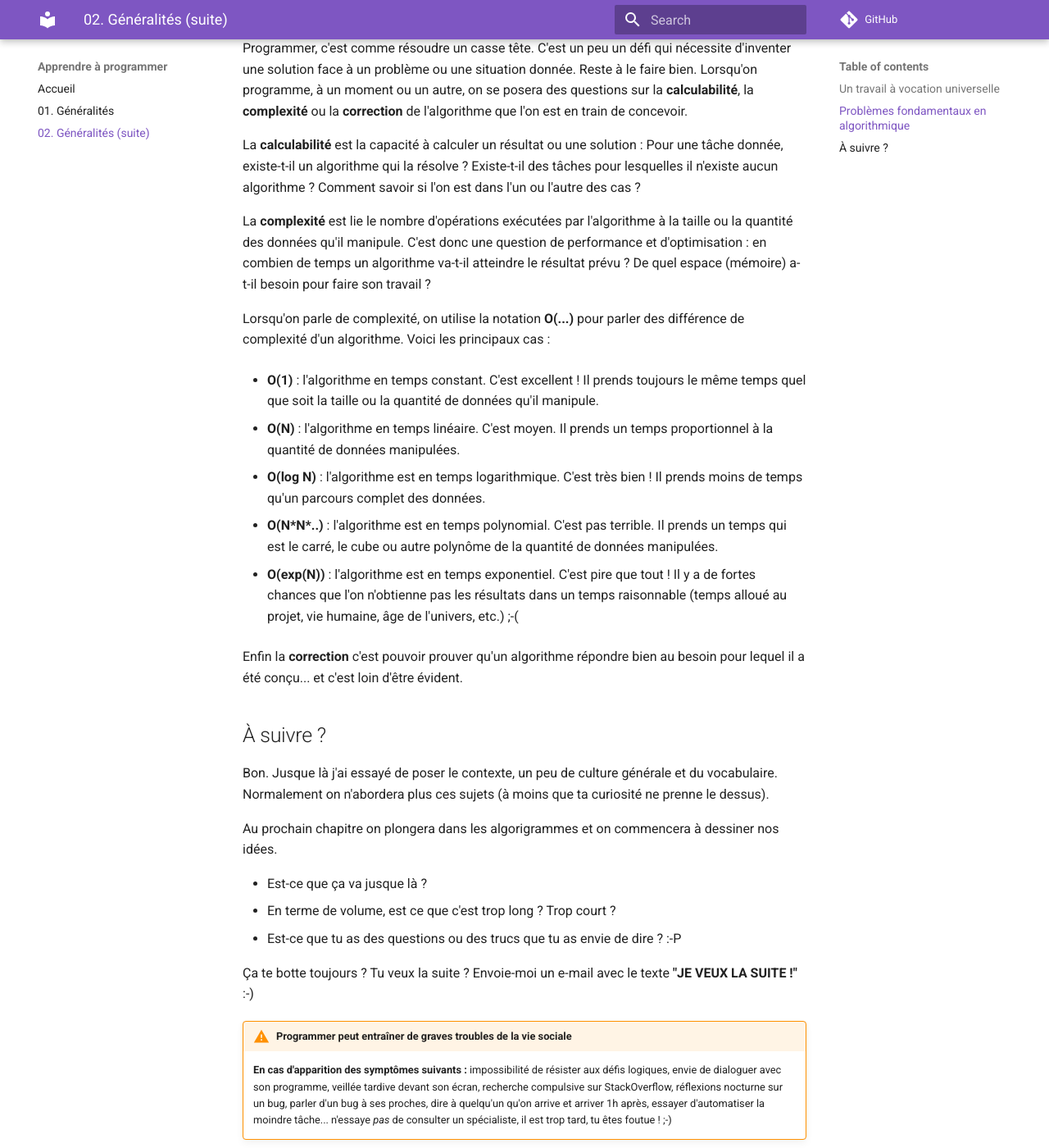
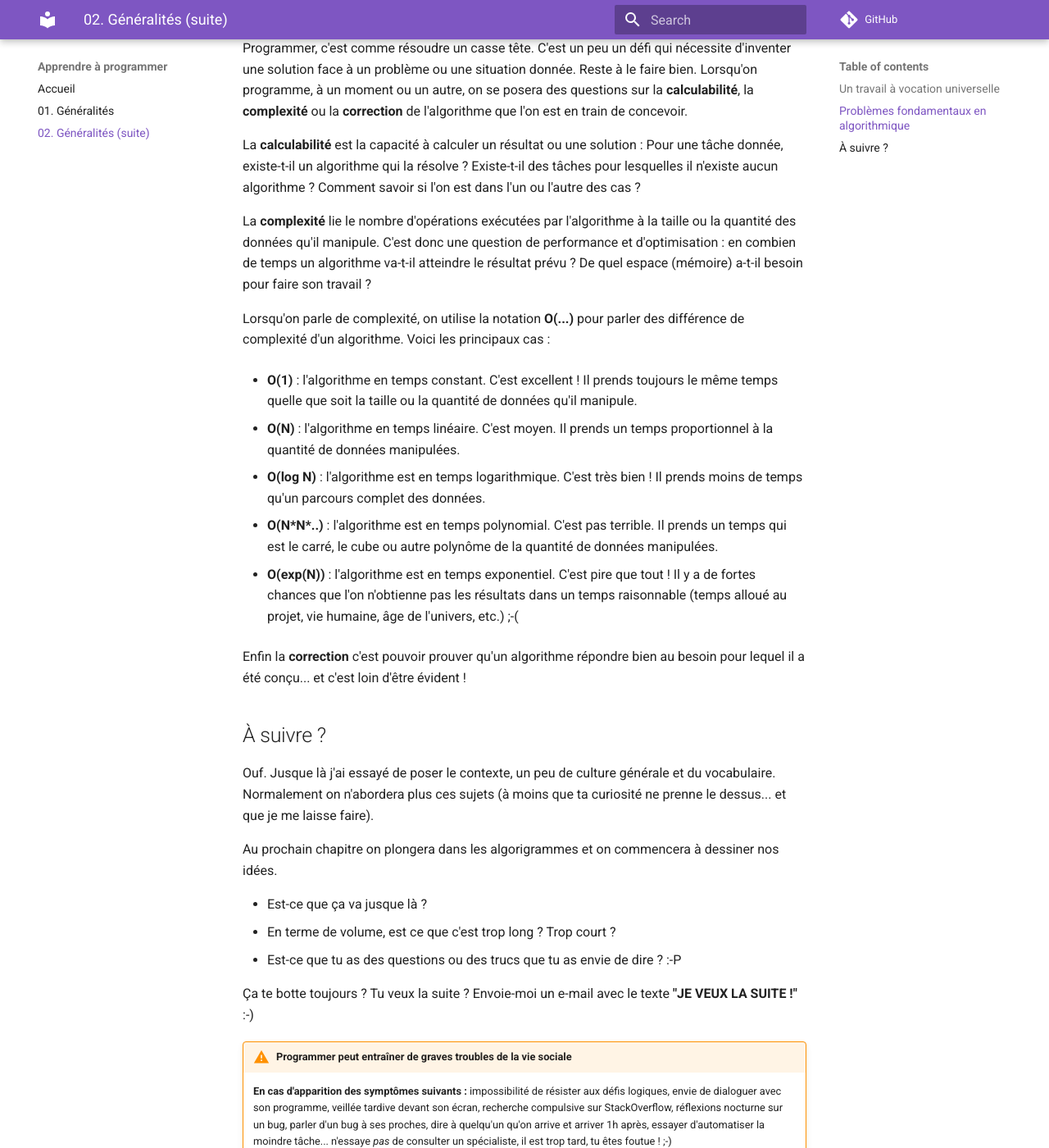
Before and after one commit to elgadjo/apprendre-a-programmer, an MkDocs documentation site: the page built from docs/02-algorithmique.md, in a window 1280 px wide and 1400 px high, scrolled down 1069 px. Shown: the whole window at 82% size. Built offline with MkDocs 1.6.1 and Material for MkDocs 9.7.7, drawn with Linux system fonts in a browser that asks for light colours; comment, search, counter and statistics services are not loaded; old or Windows-style settings are respelled for this version of MkDocs; some of the changed text lies outside the part shown.

Commit message:
Fix typos.

```diff
--- a/docs/02-algorithmique.md
+++ b/docs/02-algorithmique.md
@@ -28,11 +28,11 @@ Programmer, c'est comme résoudre un casse tête. C'est un peu un défi qui néc
 
 La __calculabilité__ est la capacité à calculer un résultat ou une solution : Pour une tâche donnée, existe-t-il un algorithme qui la résolve ? Existe-t-il des tâches pour lesquelles il n'existe aucun algorithme ? Comment savoir si l'on est dans l'un ou l'autre des cas ?
 
-La __complexité__ est lie le nombre d'opérations exécutées par l'algorithme à la taille ou la quantité des données qu'il manipule. C'est donc une question de performance et d'optimisation : en combien de temps un algorithme va-t-il atteindre le résultat prévu ? De quel espace (mémoire) a-t-il besoin pour faire son travail ?
+La __complexité__ lie le nombre d'opérations exécutées par l'algorithme à la taille ou la quantité des données qu'il manipule. C'est donc une question de performance et d'optimisation : en combien de temps un algorithme va-t-il atteindre le résultat prévu ? De quel espace (mémoire) a-t-il besoin pour faire son travail ?
 
 Lorsqu'on parle de complexité, on utilise la notation __O(...)__ pour parler des différence de complexité d'un algorithme. Voici les principaux cas :
 
-* __O(1)__ : l'algorithme en temps constant. C'est excellent ! Il prends toujours le même temps quel que soit la taille ou la quantité de données qu'il manipule.
+* __O(1)__ : l'algorithme en temps constant. C'est excellent ! Il prends toujours le même temps quelle que soit la taille ou la quantité de données qu'il manipule.
 
 * __O(N)__ : l'algorithme en temps linéaire. C'est moyen. Il prends un temps proportionnel à la quantité de données manipulées.
 
@@ -43,13 +43,13 @@ Lorsqu'on parle de complexité, on utilise la notation __O(...)__ pour parler de
 * __O(exp(N))__ : l'algorithme est en temps exponentiel. C'est pire que tout ! Il y a de fortes chances que l'on n'obtienne pas les résultats dans un temps raisonnable (temps alloué au projet, vie humaine, âge de l'univers, etc.) ;-(
 
 
-Enfin la __correction__ c'est pouvoir prouver qu'un algorithme répondre bien au besoin pour lequel il a été conçu... et c'est loin d'être évident.
+Enfin la __correction__ c'est pouvoir prouver qu'un algorithme répondre bien au besoin pour lequel il a été conçu... et c'est loin d'être évident !
 
 
 À suivre ?
 ----------
 
-Bon. Jusque là j'ai essayé de poser le contexte, un peu de culture générale et du vocabulaire. Normalement on n'abordera plus ces sujets (à moins que ta curiosité ne prenne le dessus).
+Ouf. Jusque là j'ai essayé de poser le contexte, un peu de culture générale et du vocabulaire. Normalement on n'abordera plus ces sujets (à moins que ta curiosité ne prenne le dessus... et que je me laisse faire).
 
 Au prochain chapitre on plongera dans les algorigrammes et on commencera à dessiner nos idées.
 
```
Also changed, not shown: other parts of docs/02-algorithmique.md (+1 -1 lines).
